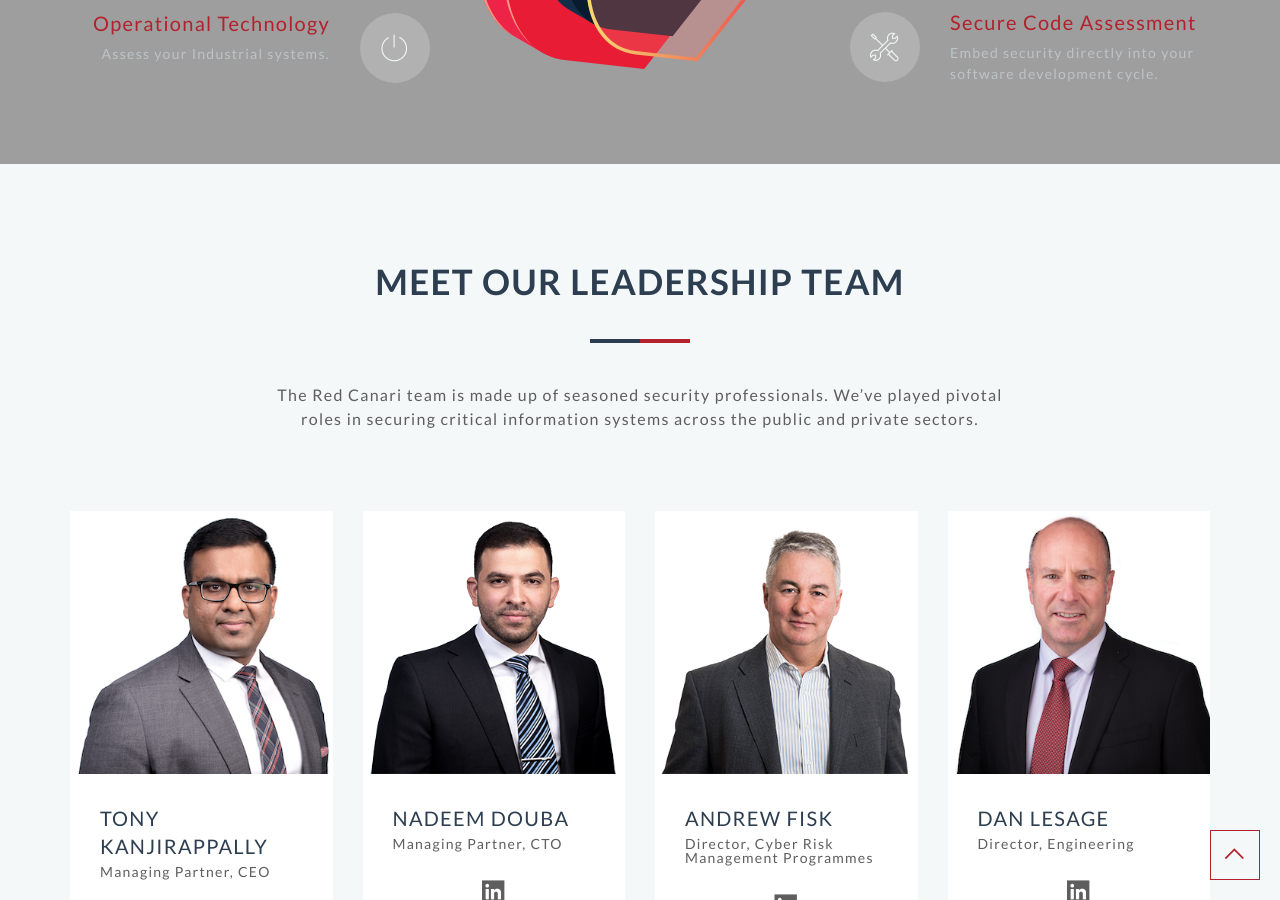
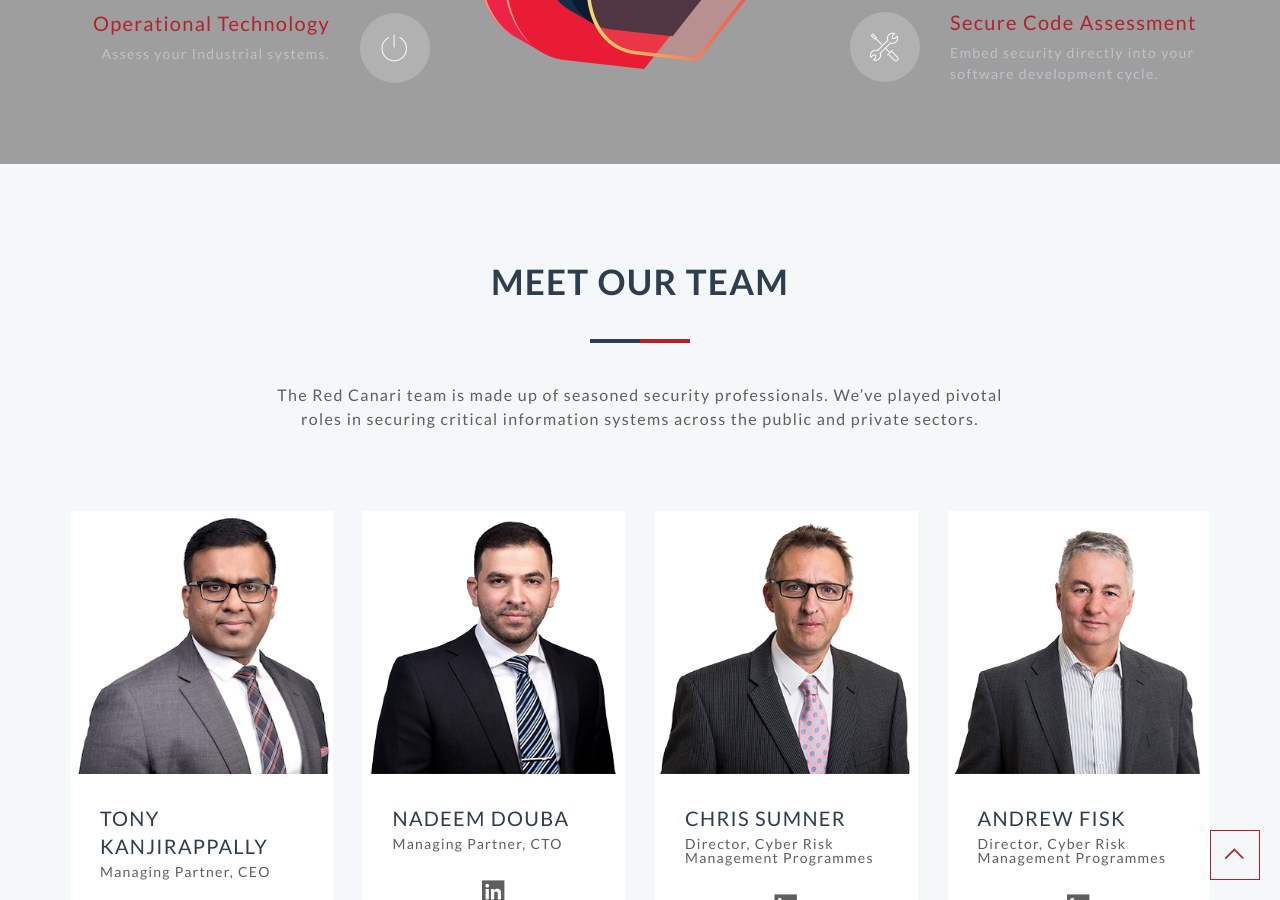
Before and after one commit to malleum-inc/website, a Jekyll site: the page built from index.html, in a window 1280 px wide and 900 px high, scrolled down 4185 px. Built offline with Jekyll 4.4.1, drawn with Linux system fonts in a browser that asks for light colours; nearby versions of some CDN libraries; some of the changed lines change nothing that is shown; some of the changed text lies outside the part shown.

Commit message:
Update _config.yml

```diff
--- a/_config.yml
+++ b/_config.yml
@@ -347,7 +347,7 @@
 #####################################
 ############### Team ################
 #####################################
-team-title: Meet Our Leadership Team
+team-title: Meet Our Team
 team-description: The Red Canari team is made up of seasoned security professionals. We’ve played pivotal roles in securing critical information systems across the public and private sectors.
 
 #
@@ -372,12 +372,12 @@
   linkedin: https://www.linkedin.com/in/nadeem-douba
 
 # Team Member
-#- name: Chris Sumner
-#  tagline: Director, Cyber Risk Management Programmes
-#  avatar: chris.png
+- name: Chris Sumner
+  tagline: Director, Cyber Risk Management Programmes
+  avatar: chris.png
 
   # Social Links
-#  linkedin: https://www.linkedin.com/in/suggy/
+  linkedin: https://www.linkedin.com/in/suggy/
 
 # Team Member
 - name: Andrew Fisk
@@ -405,7 +405,7 @@
 
 # Team Member
 - name: Delon Young
-  tagline: Director, Sales (Americas)
+  tagline: Account Executive
   avatar: delon.png
 
   # Social Links
```
